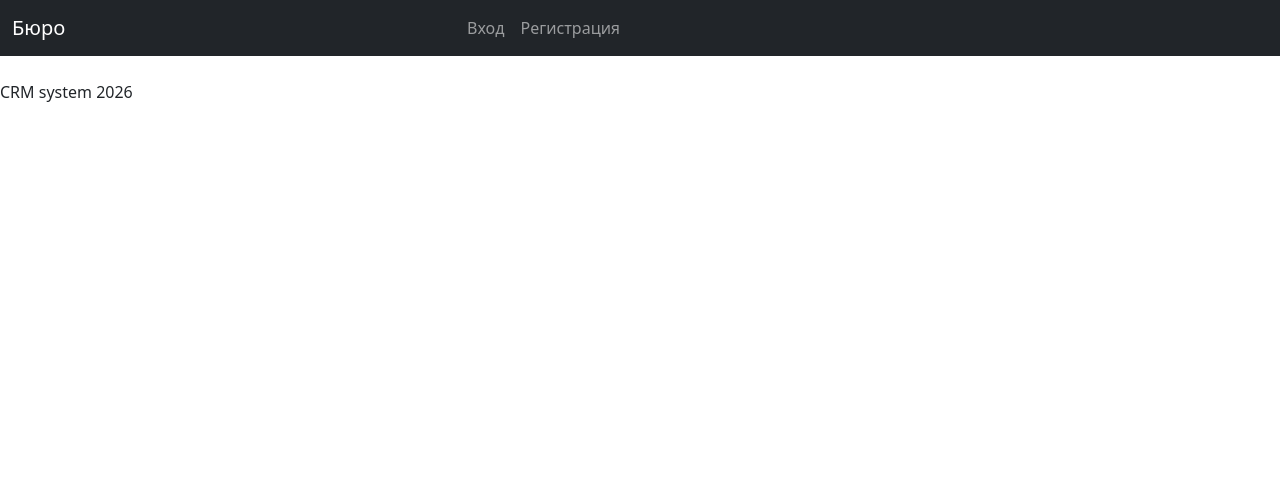
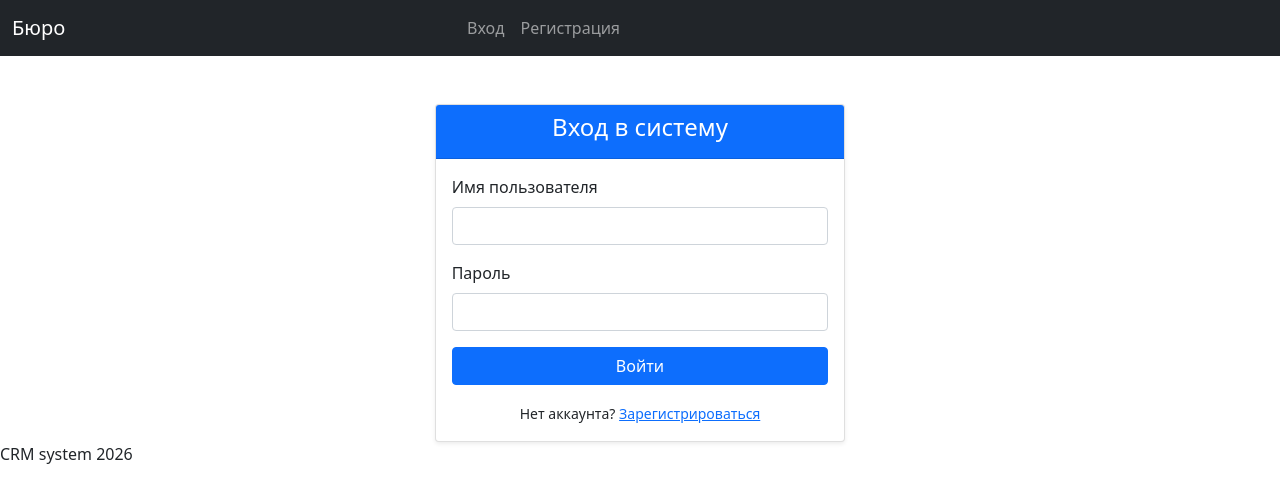
Before and after one commit to PoloLgnd/ArchCRM__system, a Flask app: page /login in a window 1280 px wide. Shown: the top 503 px of the page. Run offline with Flask 3, Linux system fonts and the light colour scheme; some libraries are stand-ins or nearby versions.

Commit message:
Added login template

```diff
--- a/templates/login.html
+++ b/templates/login.html
@@ -3,5 +3,29 @@
 {% block title %}Логин{% endblock %}
 
 {% block content %}
-
+    <div class="row justify-content-center mt-5">
+        <div class="col-md-4">
+            <div class="card shadow-sm">
+                <div class="card-header bg-primary text-white text-center">
+                    <h4>Вход в систему</h4>
+                </div>
+                <div class="card-body">
+                    <form method="POST">
+                        <div class="mb-3">
+                            <label class="form-label">Имя пользователя</label>
+                            <input type="text" class="form-control" name="username" required>
+                        </div>
+                        <div class="mb-3">
+                            <label class="form-label">Пароль</label>
+                            <input type="text" class="form-control" name="password" required>
+                        </div>
+                        <button class="btn btn-primary w-100" type="submit">Войти</button>
+                    </form>
+                    <div class="text-center mt-3">
+                        <small>Нет аккаунта? <a href="{{ url_for('register' ) }}">Зарегистрироваться</a></small>
+                    </div>
+                </div>
+            </div>
+        </div>
+    </div>
 {% endblock %}
```
